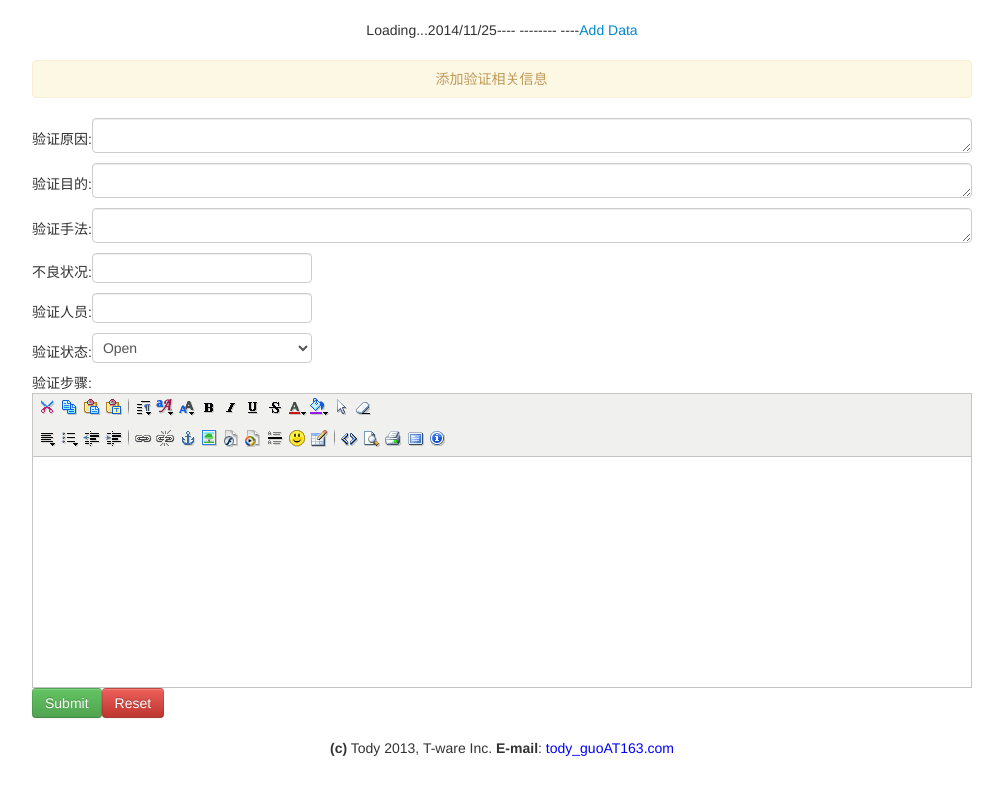
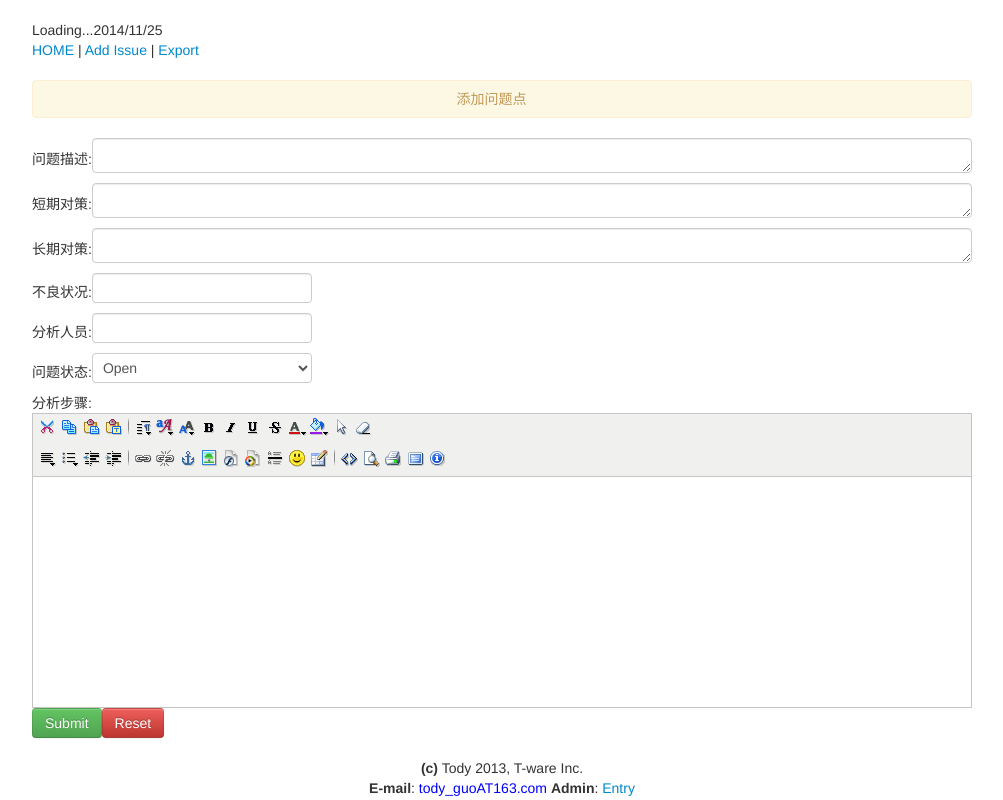
Before and after one commit to Tody-Guo/php_issue, a PHP site: page /add_issue.php in a window 1280 px wide. Shown: the whole page, without its empty margins (138-1141 px from the left). Run offline with PHP 8.4, Linux system fonts and the light colour scheme.

Commit message:
update items to others and named to Issue Tracking System

```diff
--- a/add_issue.php
+++ b/add_issue.php
@@ -44,24 +44,24 @@
 <div class="container white-background pagecontent">
 
 <form action="add_issue.php?act=add", method="post">
-<div align="center" class="page-header alert text-warning">添加验证相关信息</div>
+<div align="center" class="page-header alert text-warning">添加问题点</div>
 <div>
-验证原因:<textarea name="iReason" type="text" style="width: 866px; height: 25px;"></textarea><br />
+问题描述:<textarea name="iReason" type="text" style="width: 866px; height: 25px;"></textarea><br />
 </div>
 <div>
-验证目的:<textarea name="iPurpose" type="text" style="width: 866px; height: 25px;"></textarea><br />
+短期对策:<textarea name="iPurpose" type="text" style="width: 866px; height: 25px;"></textarea><br />
 </div>
 <div>
-验证手法:<textarea name="iScheme" type="text" style="width: 866px; height: 25px;"></textarea><br />
+长期对策:<textarea name="iScheme" type="text" style="width: 866px; height: 25px;"></textarea><br />
 </div>
 <div>
 不良状况:<input name="iFailrate" type="text"></textarea><br />
 </div>
 <div>
-验证人员:<input name="iOwner" type="text">
+分析人员:<input name="iOwner" type="text">
 </div>
 <div>
-验证状态:<select name="iStatus" id="iStatus">
+问题状态:<select name="iStatus" id="iStatus">
 	<option value="Open">Open</option>
 	<option value="Tracking">Tracking</option>
 	<option value="Close">Close</option>
@@ -69,7 +69,7 @@
 </select>
 </div>
 <div>
-验证步骤:<br />
+分析步骤:<br />
 <textarea name="vContent" rows="12" cols="80" class="xheditor {tools:'mfull',skin:'default', upImgUrl:'upload.php?immediate=1'}" style="width:940px;height:280px; no-repeat right bottom fixed">
 </textarea>
 </div>
--- a/admin8.php
+++ b/admin8.php
@@ -6,7 +6,7 @@
 <meta http-equiv="content-type" content="text/html;charset=utf-8">
 <link href="/css/bootstrap.min.css" rel="stylesheet">
 <head>
-<title>验证问题解决方案 管理单</title>
+<title>问题汇总方案 管理单</title>
 <?
 	extract($_POST);
 	extract($_GET);
@@ -27,10 +27,10 @@
 	include "top.php";
 ?>
 <div class="container">
-	<div class="page-header alert text-warning"><li><h4>验证问题汇总表 管理</h4></li></div>
+	<div class="page-header alert text-warning"><li><h4>问题点汇总表 管理</h4></li></div>
 	<div>
 		<table border=1 cellpadding=0 class="table table-hover">
-		<tr><th>Item</th><th>客户问题点</th><th>详细状况</th><th>发现时间</th><th>Admin</th></tr>
+		<tr><th>Item</th><th>问题点</th><th>详细状况</th><th>发现时间</th><th>Admin</th></tr>
 <?
 		$db = new mysql();
 		$db->query("select * from validate_issues");
--- a/bottom.php
+++ b/bottom.php
@@ -1,11 +1,7 @@
 <div align="center">
-
 <?php
-
-	echo "<strong>(c)</strong> Tody 2013, T-ware Inc. ";
-
-	echo ' <strong>E-mail</strong>: <font color="#0000ff">tody_guoAT163.com</font>'
-
+	echo "<strong>(c)</strong> Tody 2013, T-ware Inc.</br>";
+	echo ' <strong>E-mail</strong>: <font color="#0000ff">tody_guoAT163.com</font>';
+	echo ' <strong>Admin</strong>: <font color="#0000ff"><a href="admin8.php">Entry</a></font>';
 ?>
-
 </div>
--- a/top.php
+++ b/top.php
@@ -1,13 +1,9 @@
-<div align="center">
-
+<div class="container">
+	<div align="left">
 <?php
-
 	echo "Loading...";
-
 	echo date("Y/m/d");
-
-	echo "---- -------- ----<a href=\"add_issue.php\">Add Data</a>";
-
+	echo "</br><a href='index.php'>HOME</a> | <a href=\"add_issue.php\">Add Issue</a> | <a href=\"add_issue.php\">Export</a>";
 ?>
-
+	</div>
 </div>
```
Also changed, not shown: index.php (+4 -4 lines), mod_issue.php (+6 -6 lines), review_issue.php (+6 -6 lines).
